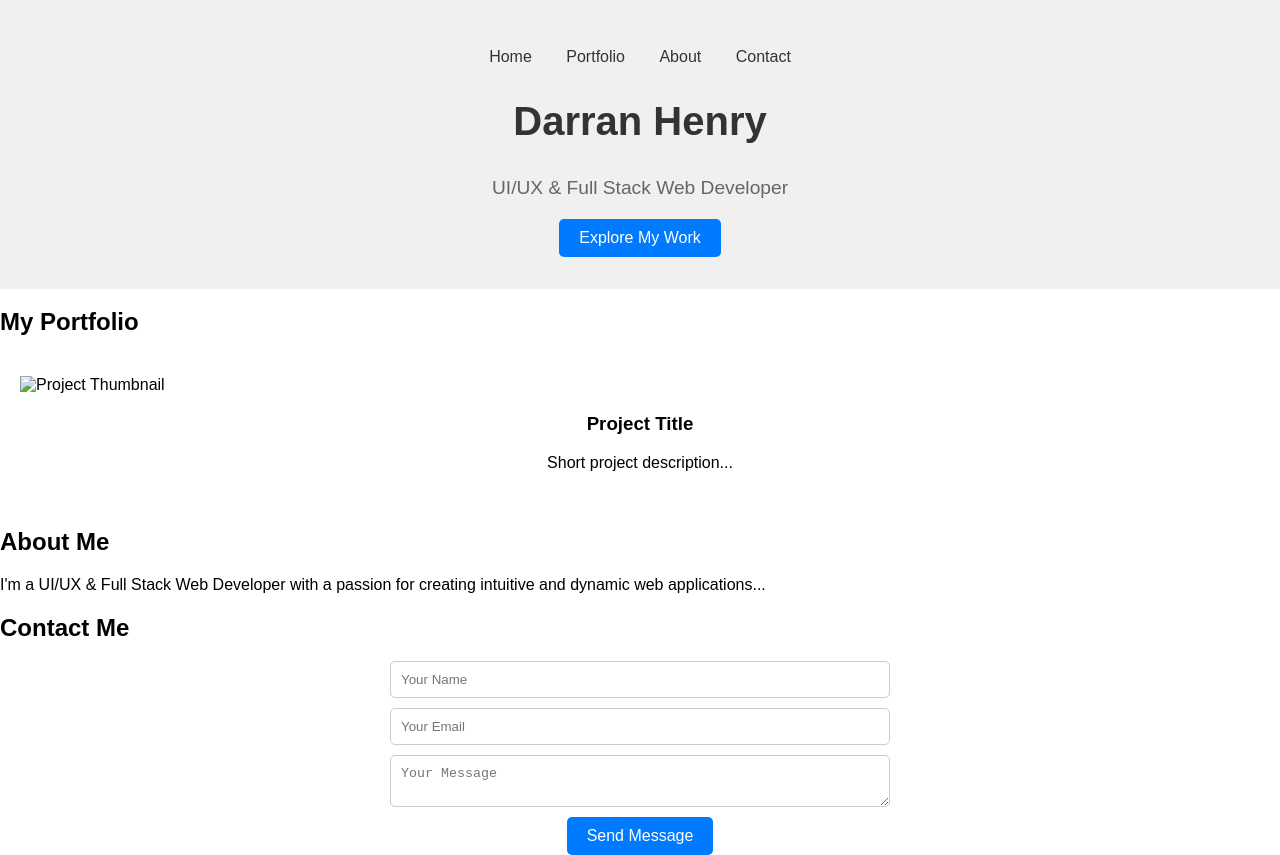
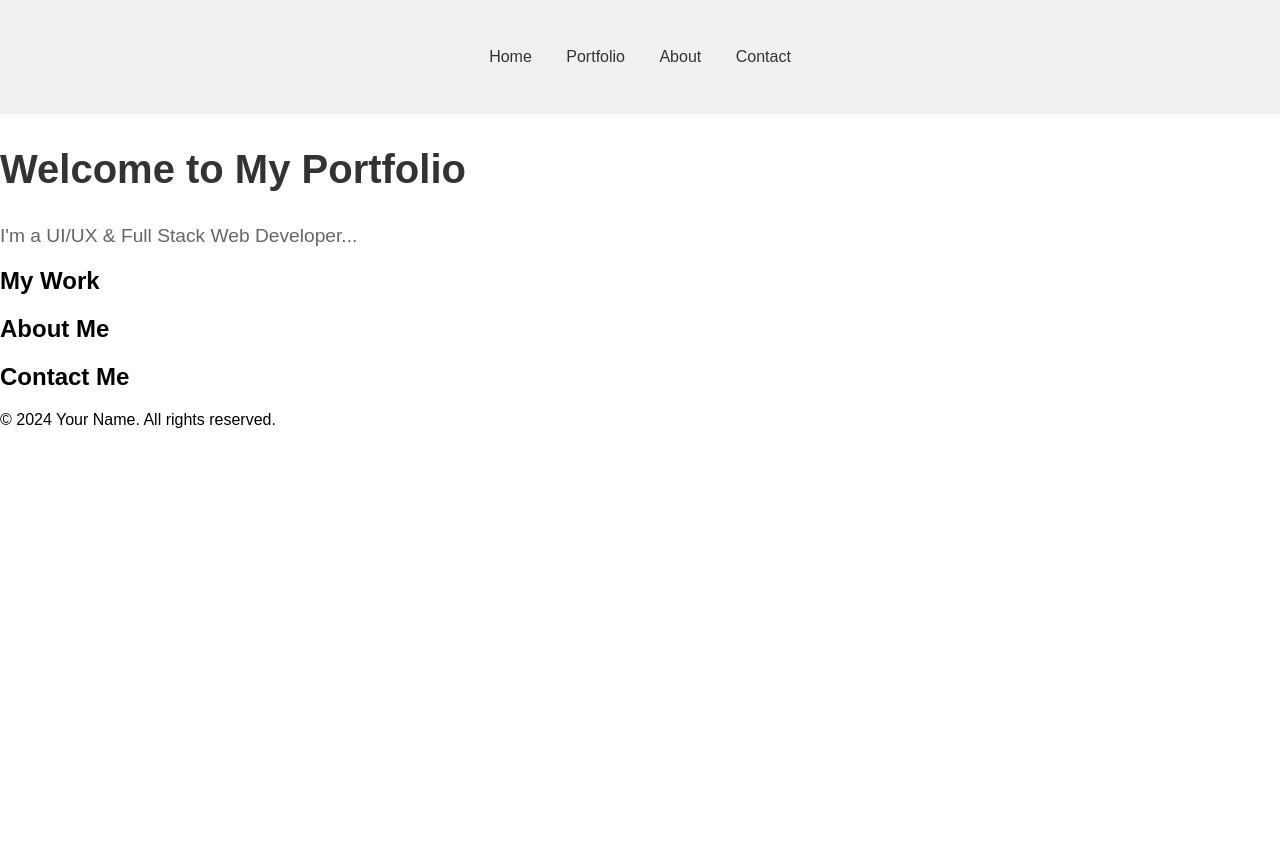
Before and after one commit to DazzaH100/DarranH, a plain HTML site: page index.html in a window 1280 px wide. After the commit the page ends 800 px from the top, so only its background shows below. Drawn offline with Linux system fonts and the light colour scheme.

Commit message:
changes to html code

```diff
--- a/index.html
+++ b/index.html
@@ -9,7 +9,6 @@
 <body>
     <header>
         <nav>
-            <!-- Navigation Bar -->
             <ul>
                 <li><a href="#home">Home</a></li>
                 <li><a href="#portfolio">Portfolio</a></li>
@@ -17,46 +16,31 @@
                 <li><a href="#contact">Contact</a></li>
             </ul>
         </nav>
+    </header>
+    <main>
         <section id="home">
-            <!-- Hero Section -->
-            <h1>Darran Henry</h1>
-            <p>UI/UX & Full Stack Web Developer</p>
-            <button>Explore My Work</button>
+            <h1>Welcome to My Portfolio</h1>
+            <p>I'm a UI/UX & Full Stack Web Developer...</p>
         </section>
-    </header>
 
         <section id="portfolio">
-        <h2>My Portfolio</h2>
-        <div class="portfolio-grid">
-            <!-- Example Project -->
-            <div class="portfolio-item">
-                <img src="project-thumbnail.jpg" alt="Project Thumbnail">
-                <div class="portfolio-item-content">
-                    <h3>Project Title</h3>
-                    <p>Short project description...</p>
-                </div>
-            </div>
-            <!-- Add more projects here -->
-        </div>
+            <h2>My Work</h2>
+            <!-- Portfolio items here -->
         </section>
 
         <section id="about">
             <h2>About Me</h2>
-        <p>I'm a UI/UX & Full Stack Web Developer with a passion for creating intuitive and dynamic web applications...</p>
-        <!-- More about your journey, skills, and any achievements -->
+            <!-- Your information here -->
         </section>
 
         <section id="contact">
             <h2>Contact Me</h2>
-        <form id="contact-form" action="submit-form.php" method="POST">
-            <input type="text" name="name" placeholder="Your Name" required>
-            <input type="email" name="email" placeholder="Your Email" required>
-            <textarea name="message" placeholder="Your Message" required></textarea>
-            <button type="submit">Send Message</button>
-        </form>
+            <!-- Contact form here -->
         </section>
+    </main>
 
-
-    <!-- Placeholder for other sections -->
+    <footer>
+        <p>© 2024 Your Name. All rights reserved.</p>
+    </footer>
 </body>
 </html>
```
Lines whose indentation alone changed are shown as unchanged.
